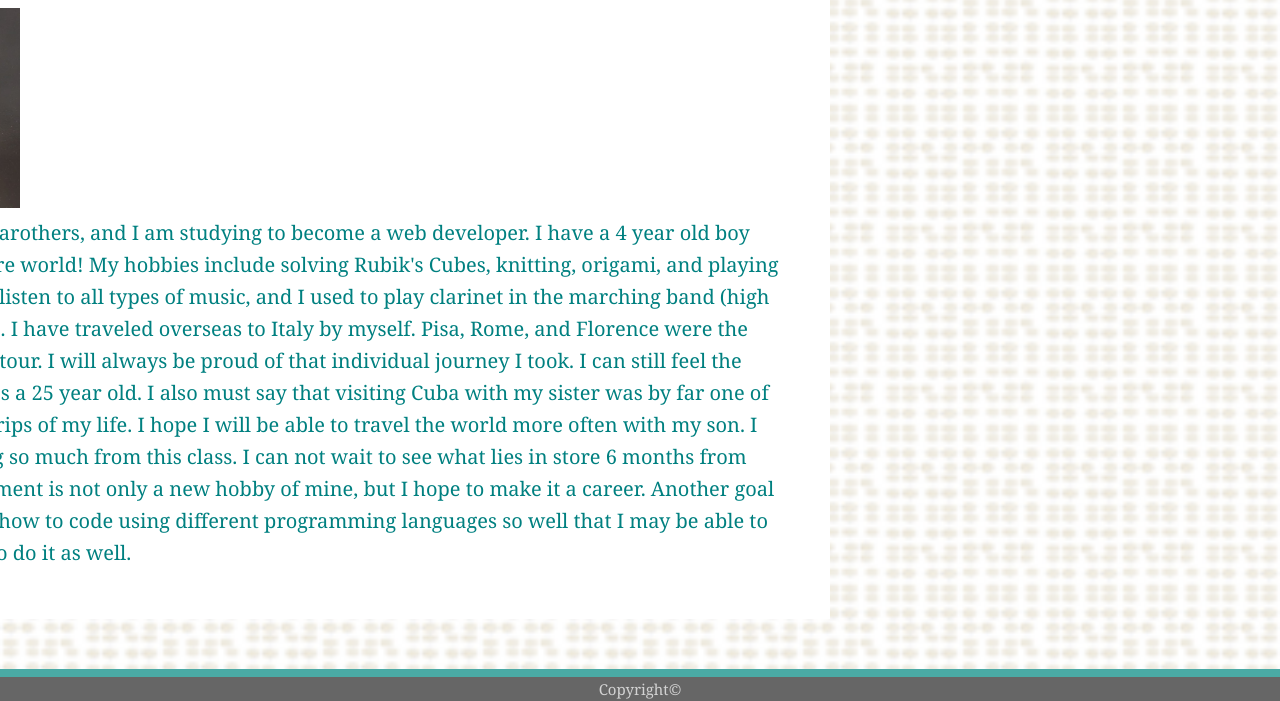
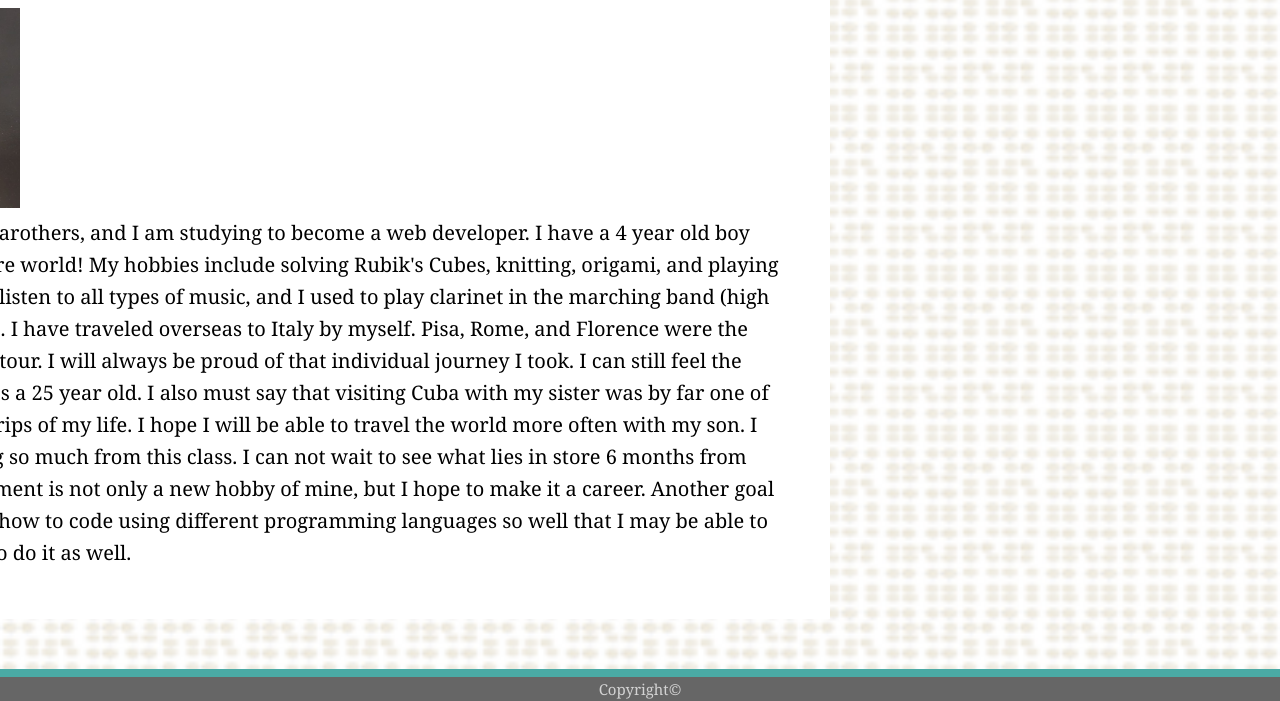
Before and after one commit to Baobab-Prince/Basic-Portfolio1, a plain HTML site: page index.html in a window 1280 px wide. Shown: the part 180-881 px from the top of the page. Drawn offline with Linux system fonts and the light colour scheme; files whose address does not match are found by name.

Commit message:
updated link to stylesheet

```diff
--- a/index.html
+++ b/index.html
@@ -6,7 +6,7 @@
     <meta charset="utf-8">
 
     <title>About Me</title>
-    <link rel="stylesheet" href="file:///C:/Users/chazc/OneDrive/Desktop/Basic-Portfolio/assets/css/gallery.css">
+    <link rel="stylesheet" href="assets/css/style.css">
 
 
 </head>
```
